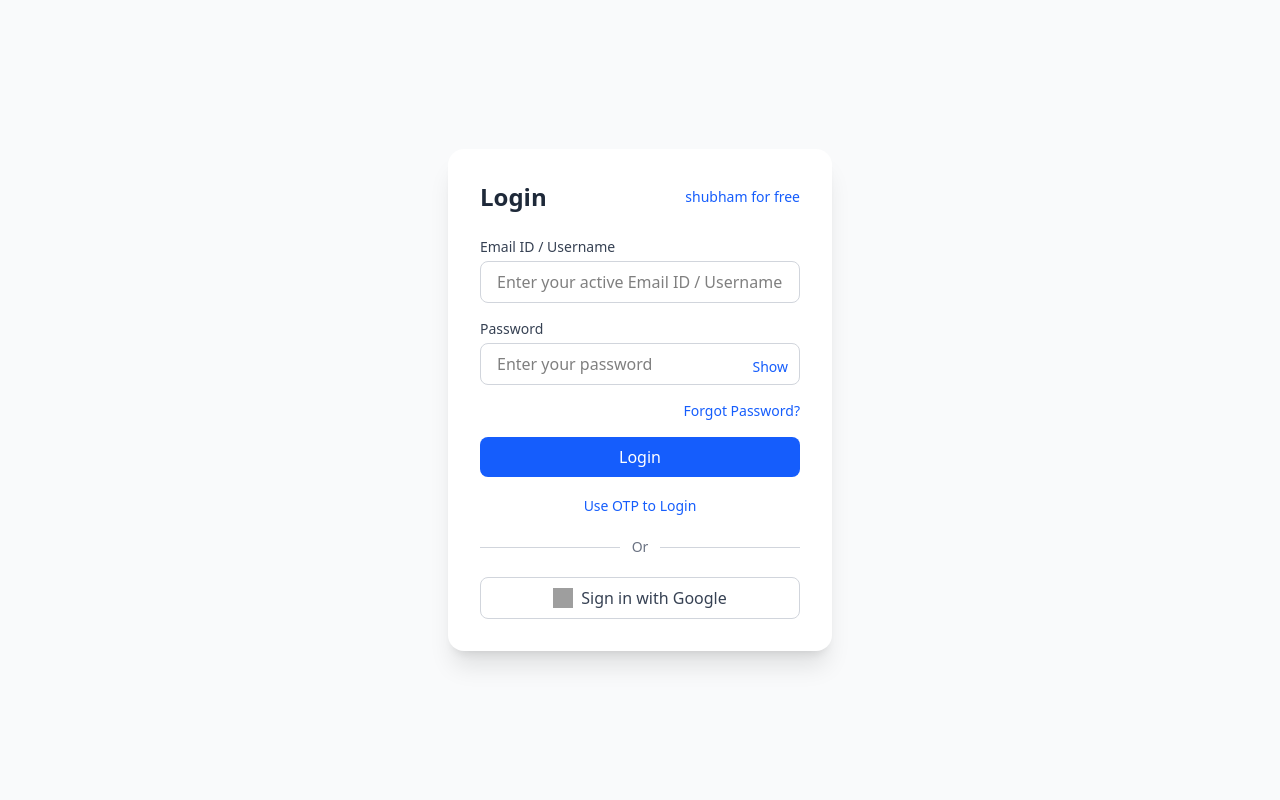
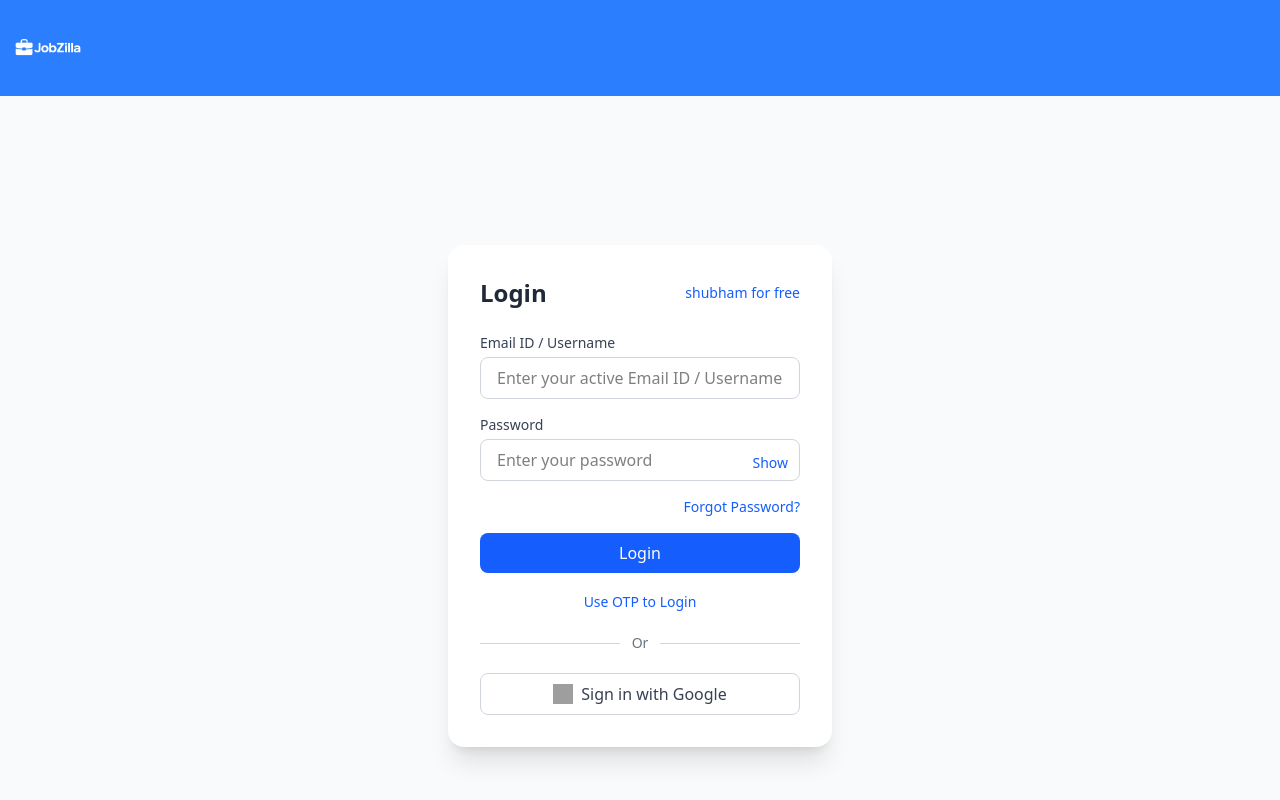
Before and after one commit to code-shub09/job-portal-frontend, a React (Vite) app: page / in a window 1280 px wide. Shown: the top 800 px of the page. Built offline with nearby package versions, Linux system fonts and the light colour scheme; grey boxes are pictures that could not be loaded.

Commit message:
settimeout

```diff
--- a/src/pages/public/Login.jsx
+++ b/src/pages/public/Login.jsx
@@ -3,6 +3,7 @@ import { Eye, EyeOff } from "lucide-react"; // optional icon library
 import { useRef } from "react";
 import axios from "axios";
 import { Link, useNavigate } from "react-router-dom";
+import jobZillaLogo from "../../assets/logo2.png";
 
 export default function Login() {
   const [showPassword, setShowPassword] = useState(false);
@@ -29,6 +30,10 @@ export default function Login() {
   }
 
   return (
+     <>
+     <div className="w-full bg-blue-500 p-2">
+            <img src={jobZillaLogo}  className="h-[80px]" alt="" />
+        </div>
     <div className="flex justify-center items-center min-h-screen bg-gray-50">
       <div className="bg-white w-full max-w-sm rounded-2xl shadow-xl p-8">
         {/* Header */}
@@ -118,5 +123,7 @@ export default function Login() {
         </button>
       </div>
     </div>
+
+     </>
   );
 }
--- a/src/pages/public/ResetPass.jsx
+++ b/src/pages/public/ResetPass.jsx
@@ -35,7 +35,10 @@ const ResetPass = () => {
       );
 
       setSuccess("Password reset successfully! Redirecting to login...");
-      naviagate('/');
+      setTimeout(()=>{
+        naviagate('/');
+      },1500);
+
     } catch (error) {
 
 
```
